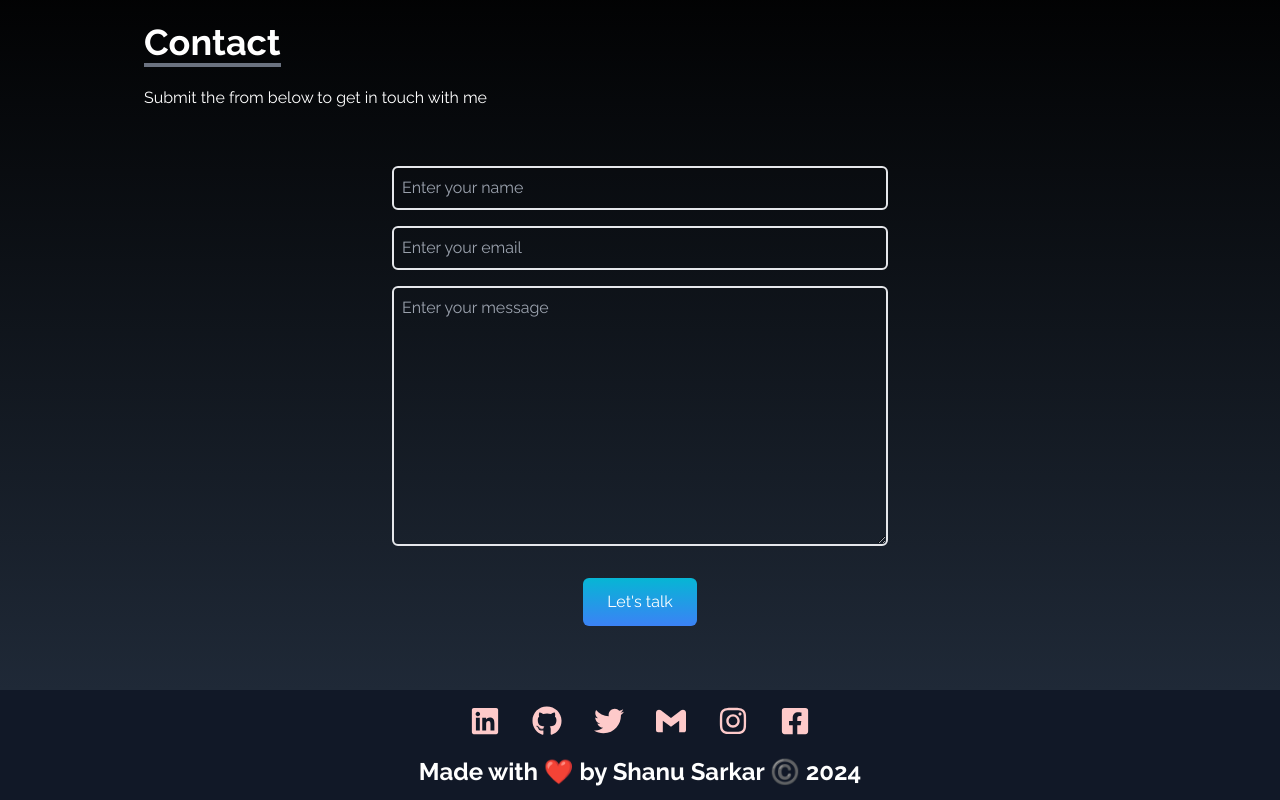
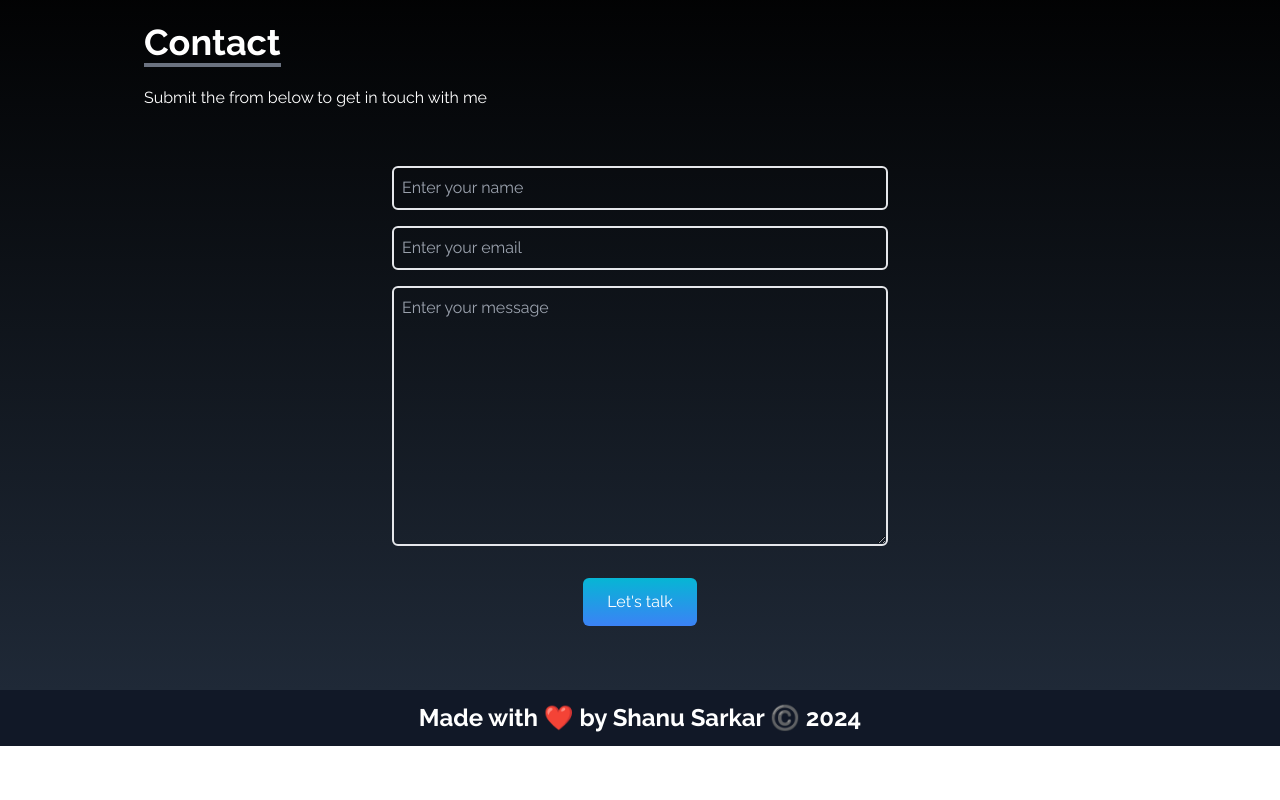
Before and after one commit to shanu-sarkar/Portfolio-React, a React (Vite) app: page / in a window 1280 px wide. Shown: the part 3288-4088 px from the top of the page. After the commit the page ends 4034 px from the top, so only its background shows below. Built offline with nearby package versions, Linux system fonts and the light colour scheme.

Commit message:
update socailmedia link

```diff
--- a/src/components/Footer.jsx
+++ b/src/components/Footer.jsx
@@ -27,7 +27,7 @@ import { FaFacebookSquare } from "react-icons/fa";
 const Footer = () => {
   return (
     <div className="py-3 bg-gray-900 text-white">
-      <div className="flex justify-center gap-8 mt-1 mb-5 lg:text-3xl  text-2xl text-red-200">
+      <div className="flex justify-center gap-8 mt-1 mb-5 lg:text-3xl  text-2xl text-red-200 lg:hidden ">
         <a
           href="https://www.linkedin.com/feed/"
           target="_blank"
@@ -73,7 +73,7 @@ const Footer = () => {
       </div>
 
       <div>
-        <p className="text-center text-xl md:text-2xl  md:font-bold">
+        <p className="text-center text-xl md:text-2xl md:font-bold">
           Made with ❤️ by Shanu Sarkar ©️ 2024
         </p>
         <div></div>
```
Also changed, not shown: public/Sucess1.jpg (deleted).
